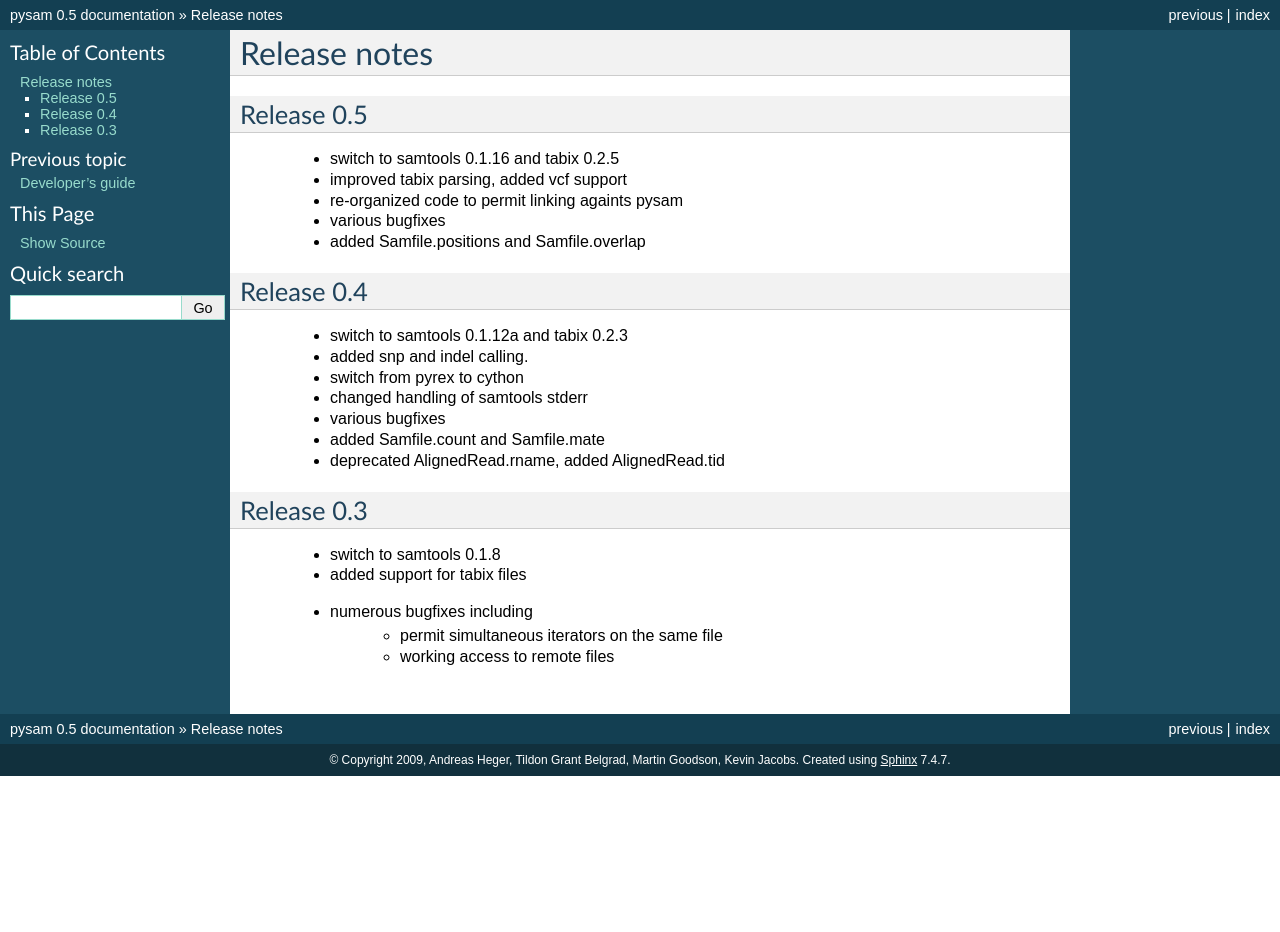
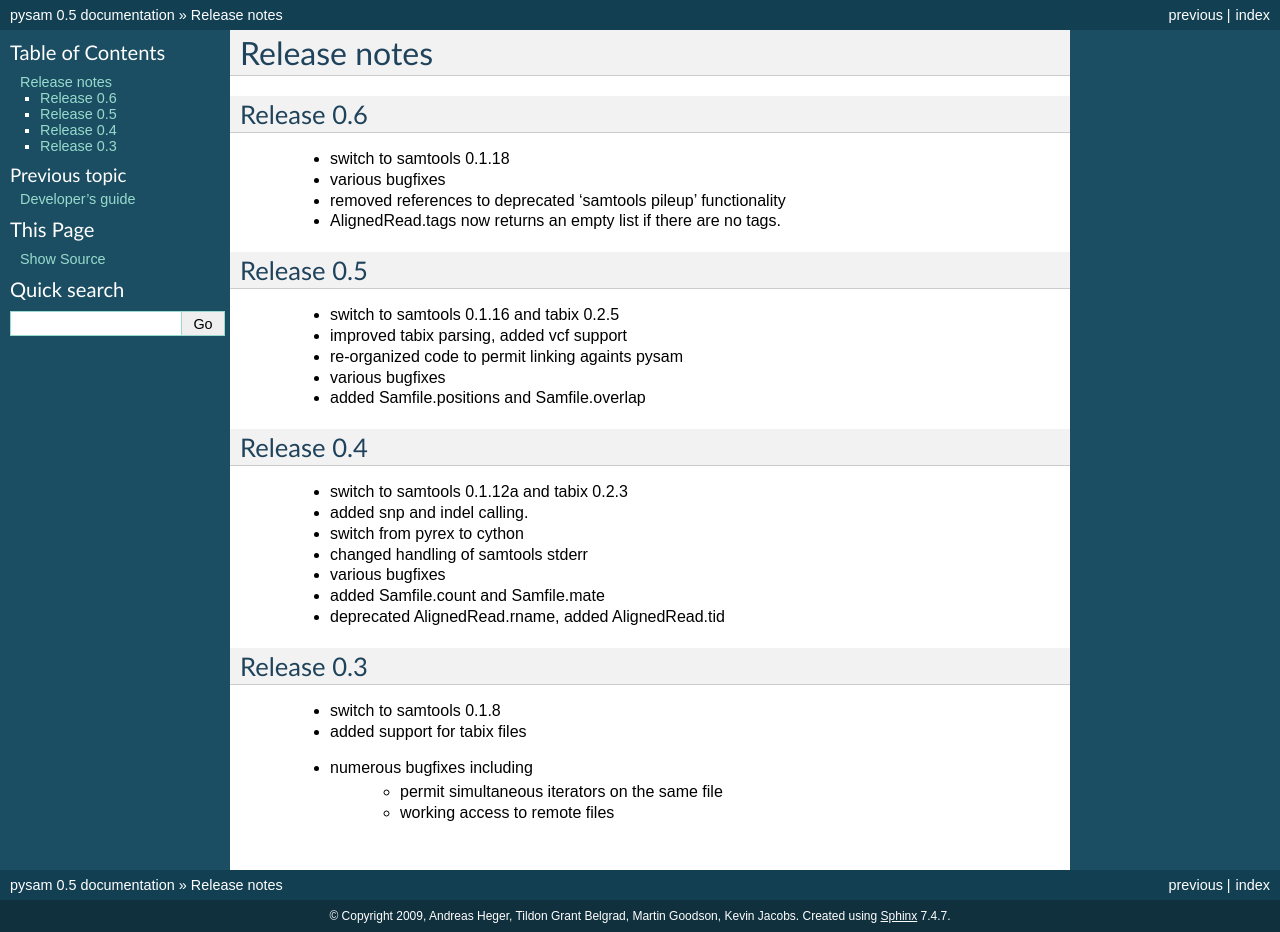
Before and after one commit to vd4mmind/pysam, a Sphinx documentation site: the page built from doc/release.rst, in a window 1280 px wide. Built offline with Sphinx 7.4.7, drawn with Linux system fonts in a browser that asks for light colours; before the commit the page ends 900 px from its top, so only the background shows below that.

```diff
--- a/doc/release.rst
+++ b/doc/release.rst
@@ -1,6 +1,15 @@
 =============
 Release notes
 =============
+
+Release 0.6
+===========
+
+   * switch to samtools 0.1.18
+   * various bugfixes
+   * removed references to deprecated 'samtools pileup' functionality
+   * AlignedRead.tags now returns an empty list if there are no tags.
+
 
 Release 0.5
 ===========
```
Also changed, not shown: 2 other files.
